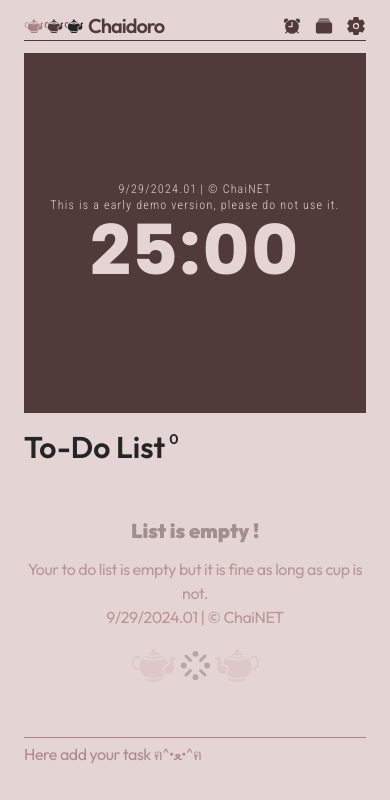
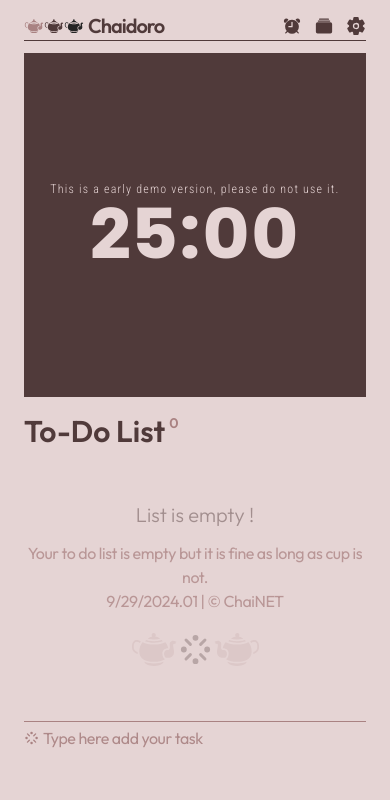
Before and after one commit to Chai-NET/ChaidoroWeb, a React (Vite) app: page / in a window 390 px wide. Shown: the top 800 px of the page. Built offline with nearby package versions, Linux system fonts and the light colour scheme.

Commit message:
0.09 | Minor fixes

```diff
--- a/src/components/clock.jsx
+++ b/src/components/clock.jsx
@@ -23,7 +23,6 @@ function Clock() {
       <div className="flex items-center justify-center">
         <div className="w-full bg-chocolate py-32 text-center font-AlbertSans text-cream">
           <p className="font-RobotoCondensed text-xs font-light proportional-nums tracking-widest">
-            {currentDate}.01 | © ChaiNET <br />
             This is a early demo version, please do not use it.
           </p>
           <h1 className="text-7xl font-black tracking-wide sm:text-8xl md:text-9xl">
--- a/src/components/taskBar.jsx
+++ b/src/components/taskBar.jsx
@@ -51,17 +51,21 @@ export default function TaskBar() {
   return (
     <>
       <div className="h-full overflow-y-scroll pb-9">
-        <div className="border-chocolate py-3 font-Outfit text-blax">
-          <div className="my-1 flex gap-1 font-bold text-blax">
-            <h2 className="text-3xl font-semibold capitalize">to-do list</h2>
-            <h2 className="text-sm font-semibold">{todos.length}</h2>
+        <div className="border-chocolate py-3 font-Outfit">
+          <div className="my-1 flex gap-1 font-bold">
+            <h2 className="text-3xl font-semibold capitalize text-chocolate">
+              to-do list
+            </h2>
+            <h2 className="text-sm font-semibold text-coffee">
+              {todos.length}
+            </h2>
           </div>
 
           <ul className="text-start font-poppins">
             {/* Empty List Message: */}
             {todos.length === 0 ? (
               <div className="relative flex select-none flex-col items-center justify-center gap-3 py-12 text-center font-Outfit">
-                <h1 className="text-xl font-black text-chocolate/45 md:text-2xl">
+                <h1 className="text-xl font-light text-chocolate/45 md:text-2xl">
                   List is empty !
                 </h1>
                 <p className="tracking-tight text-coffee/75">
@@ -113,7 +117,9 @@ export default function TaskBar() {
           <div className="w-full">
             <div className="border-t border-coffee bg-cream">
               <div className="flex flex-row justify-between">
-                <div className="flex-grow">
+                <div className="flex flex-grow items-center gap-x-1 text-coffee">
+                  <TbSteam />
+
                   <input
                     onKeyDown={handleKeyPress}
                     type="text"
@@ -121,7 +127,7 @@ export default function TaskBar() {
                     value={task}
                     onChange={(e) => setTask(e.target.value)}
                     id="todos"
-                    placeholder="Here add your task ฅ^•ﻌ•^ฅ"
+                    placeholder="Type here add your task"
                     autoComplete="off"
                     className="peer w-full appearance-none border-opacity-90 bg-transparent py-1 font-Outfit tracking-widest text-chocolate outline-none placeholder:tracking-tight placeholder:text-coffee placeholder:opacity-90 focus:ring-0"
                   />
--- a/src/pages/tasks.jsx
+++ b/src/pages/tasks.jsx
@@ -3,6 +3,7 @@ import { FaSortAmountDown } from "react-icons/fa";
 
 import { Reorder } from "framer-motion";
 import { useState, useEffect } from "react";
+import { TbSteam } from "react-icons/tb";
 
 function Tasks() {
   const [task, setTask] = useState();
@@ -84,7 +85,9 @@ function Tasks() {
         <div className="my-3 w-full">
           <div className="border-t border-coffee bg-cream">
             <div className="flex flex-row justify-between">
-              <div className="flex-grow">
+              <div className="flex flex-grow items-center gap-x-1 text-coffee">
+                <TbSteam />
+
                 <input
                   onKeyDown={handleKeyPress}
                   type="text"
@@ -92,9 +95,9 @@ function Tasks() {
                   value={task}
                   onChange={(e) => setTask(e.target.value)}
                   id="todos"
-                  placeholder="Here add your task ฅ^•ﻌ•^ฅ"
+                  placeholder="Type here add your task"
                   autoComplete="off"
-                  className="peer w-full appearance-none border-opacity-90 bg-transparent font-Outfit -tracking-tighter text-chocolate outline-none placeholder:text-coffee placeholder:opacity-90 focus:ring-0"
+                  className="peer w-full appearance-none border-opacity-90 bg-transparent py-1 font-Outfit tracking-widest text-chocolate outline-none placeholder:tracking-tight placeholder:text-coffee placeholder:opacity-90 focus:ring-0"
                 />
               </div>
             </div>
```
